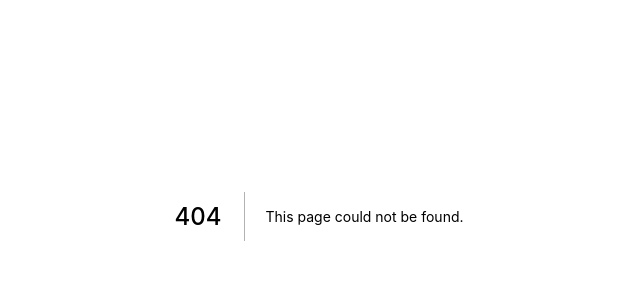
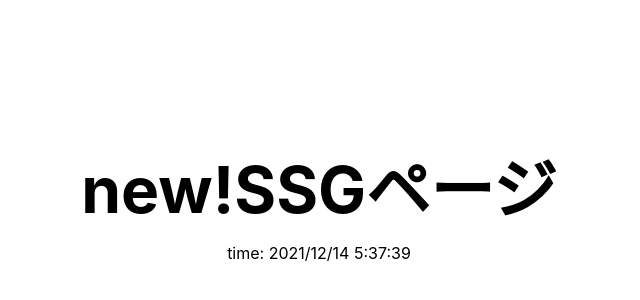
Before and after one commit to yyyoichi/testnoodle, a Next.js app: page /new in a window 1280 px wide. Before the commit this address had no page. Shown: the part 184-484 px from the top of the page, without its empty margins (321-961 px from the left). Built offline with nearby package versions, Linux system fonts and the light colour scheme.

Commit message:
newページ追加!

```diff
--- /dev/null
+++ b/pages/new.tsx
@@ -0,0 +1,31 @@
+import Head from 'next/head'
+import styles from '../styles/Home.module.css'
+type Props = { timestamp: string }
+
+
+export default function SSG(props: Props) {
+  return (
+    <div className={styles.container}>
+      <Head>
+        <title>New Page!!</title>
+        <meta name="description" content="Generated by create next app" />
+        <link rel="icon" href="/favicon.ico" />
+      </Head>
+
+      <main className={styles.main}>
+        <h1 className={styles.title}>new!SSGページ</h1>
+        <p> time: {props.timestamp}</p>
+      </main>
+    </div>
+  )
+}
+export const getStaticProps = async context => {
+  const now = new Date()
+  const date = `${now.getFullYear()}/${now.getMonth()+1}/${now.getDate()} ${now.getHours()}:${now.getMinutes()}:${now.getSeconds()}`
+
+  return {
+    props: {
+      timestamp: date,
+    }
+  }
+}
```
